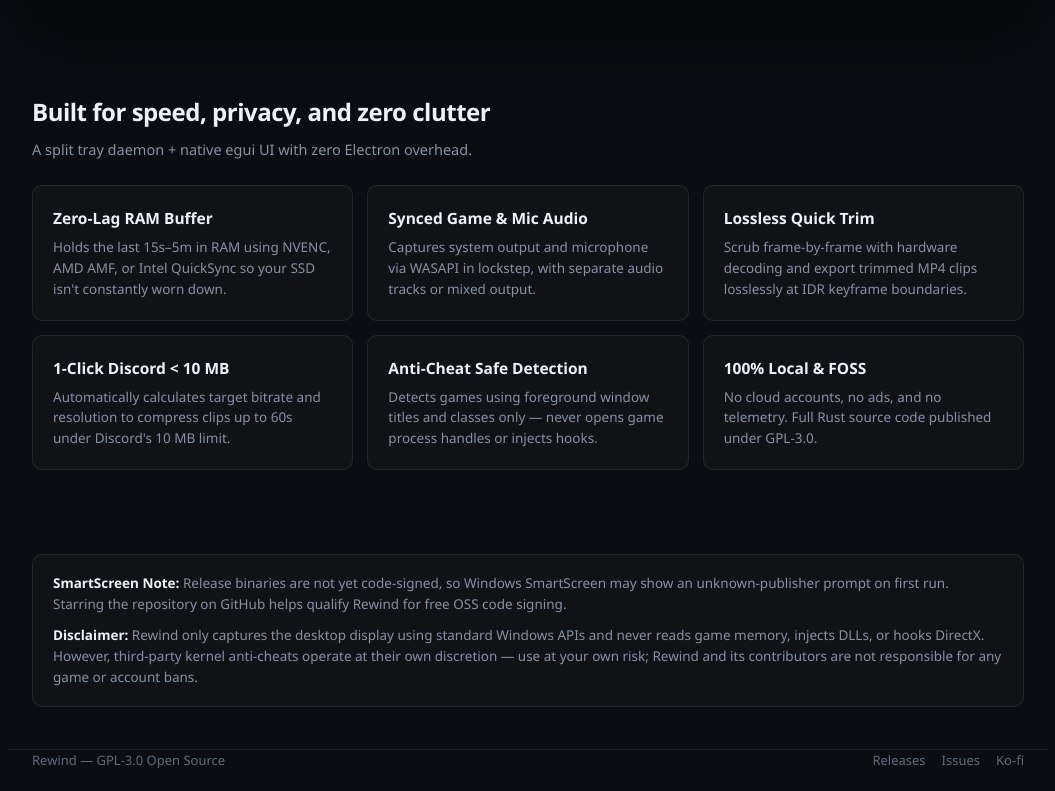
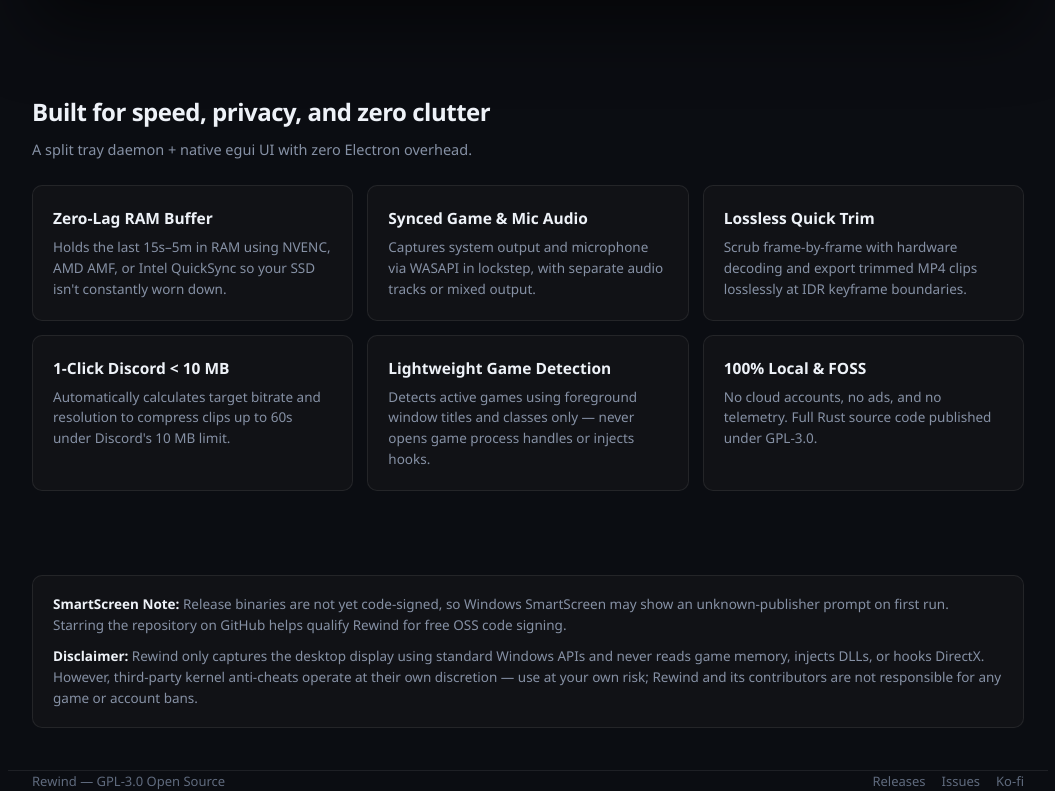
Before and after one commit to BioBuch/Rewind, a plain HTML site: page docs/index.html in a window 1280 px wide. Shown: the part 741-1532 px from the top of the page, without its empty margins (112-1167 px from the left). Before the commit the page ends 1511 px from the top, so only its background shows below. Drawn offline with Linux system fonts and the light colour scheme; no server answers.

Commit message:
Rename Anti-Cheat Safe Detection to Lightweight Game Detection

```diff
--- a/docs/index.html
+++ b/docs/index.html
@@ -402,8 +402,8 @@
           <p>Automatically calculates target bitrate and resolution to compress clips up to 60s under Discord's 10 MB limit.</p>
         </div>
         <div class="card">
-          <h3>Anti-Cheat Safe Detection</h3>
-          <p>Detects games using foreground window titles and classes only — never opens game process handles or injects hooks.</p>
+          <h3>Lightweight Game Detection</h3>
+          <p>Detects active games using foreground window titles and classes only — never opens game process handles or injects hooks.</p>
         </div>
         <div class="card">
           <h3>100% Local &amp; FOSS</h3>
```
Also changed, not shown: 1 other file.
